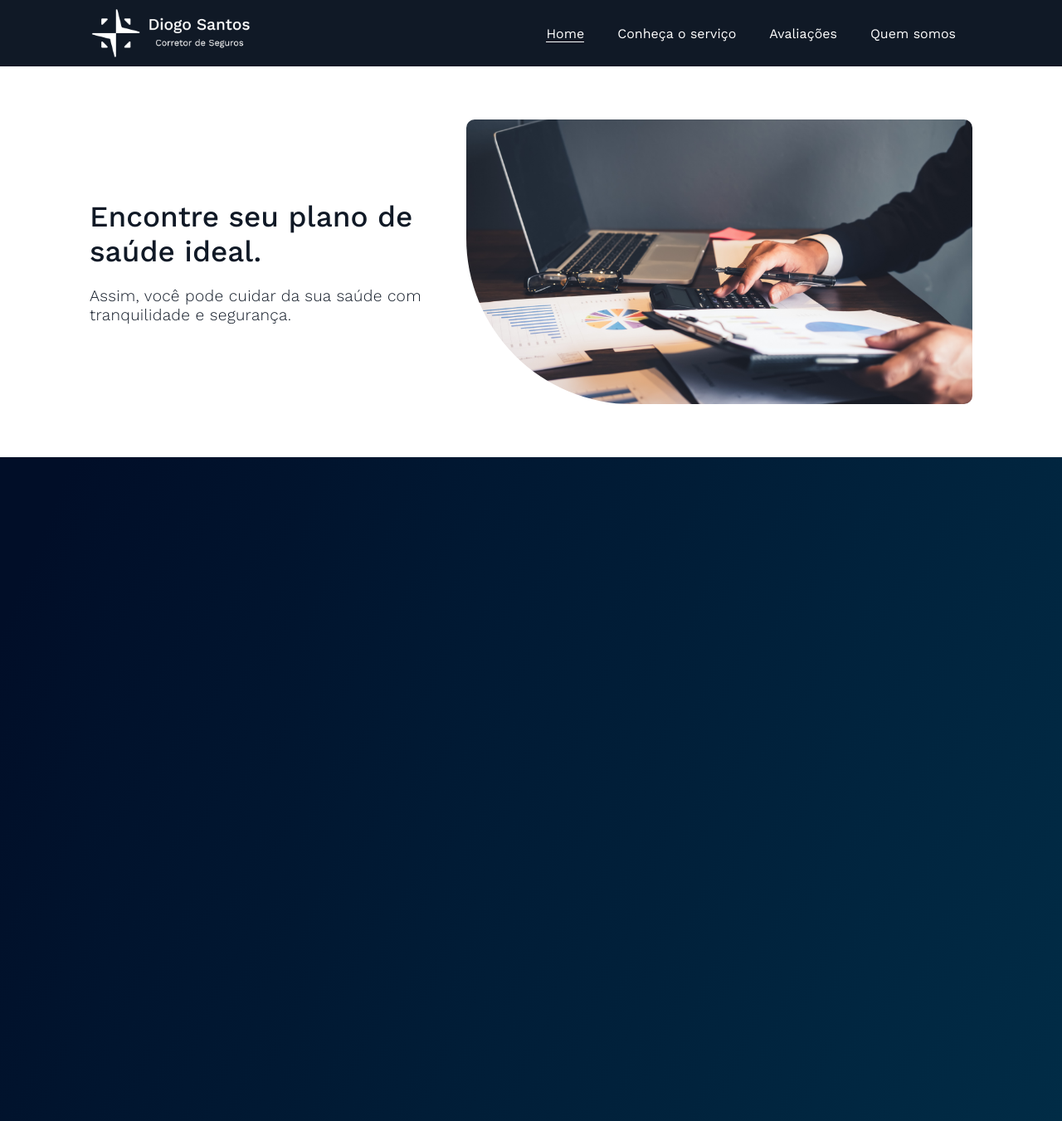
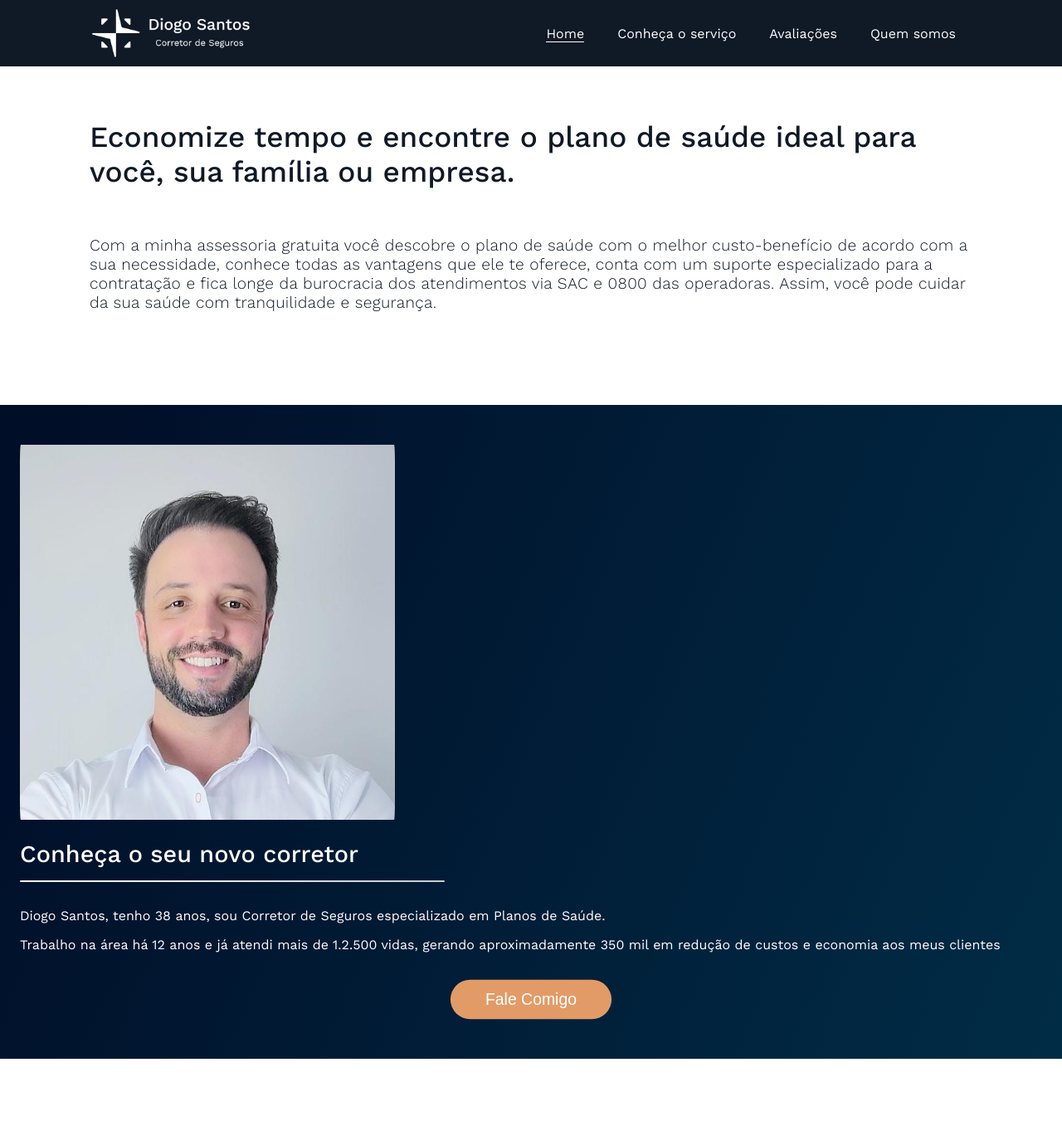
Before and after one commit to herbertcarnaubadesouza/LadingPageDiogo, a Next.js app: page / in a window 1280 px wide. Shown: the whole page at 83% size. After the commit the page ends 1276 px from the top, so only its background shows below. Built offline with nearby package versions, Linux system fonts and the light colour scheme.

Commit message:
feat: ajusting button

```diff
--- a/components/Banner/index.tsx
+++ b/components/Banner/index.tsx
@@ -4,12 +4,19 @@ export function Banner() {
   return (
     <section className={styles.container}>
       <div className={styles.content}>
-        <h2>Encontre seu plano de saúde ideal.</h2>
-        <span>
-          Assim, você pode cuidar da sua saúde com tranquilidade e segurança.
-        </span>
+        <h1>
+          Economize tempo e encontre o plano de saúde ideal para você, sua
+          família ou empresa.
+        </h1>
+        <h2>
+          Com a minha assessoria gratuita você descobre o plano de saúde com o
+          melhor custo-benefício de acordo com a sua necessidade, conhece todas
+          as vantagens que ele te oferece, conta com um suporte especializado
+          para a contratação e fica longe da burocracia dos atendimentos via SAC
+          e 0800 das operadoras. Assim, você pode cuidar da sua saúde com
+          tranquilidade e segurança.
+        </h2>
       </div>
-      <img className={styles.bannerImg} src="/images/banner.png"></img>
     </section>
   )
 }
--- a/components/Banner/styles.module.scss
+++ b/components/Banner/styles.module.scss
@@ -2,23 +2,24 @@
   padding-inline: 1.5rem;
   display: flex;
   flex-direction: column;
-  gap: 1.3rem;
-  margin-block: 4rem;
+  gap: 2rem;
+  margin-top: 4rem;
+  margin-bottom: 6rem;
 
   .content {
     display: flex;
     flex-direction: column;
-    gap: 1.3rem;
+    gap: 2.5rem;
   }
 
-  h2 {
+  h1 {
     font-weight: 500;
     font-size: 2.2rem;
     color: #101926;
     margin-block: 0px;
   }
 
-  span {
+  h2 {
     font-weight: 300;
     font-size: 1.2rem;
     letter-spacing: 0.015em;
--- a/components/Me/index.tsx
+++ b/components/Me/index.tsx
@@ -1,5 +1,39 @@
 import styles from './styles.module.scss'
 
 export function MobileHeader() {
-  return <section className={styles.container}></section>
+  return (
+    <section className={styles.container}>
+      <div className={styles.container}>
+        <img src="/images/Diogo.jpg" alt="Corretor de seguros" />
+        <div className={styles.aboutContent}>
+          <h2>Conheça o seu novo corretor</h2>
+          <span className={styles.divisor}></span>
+          <p style={{ marginTop: '3rem' }}>
+            Diogo Santos, tenho 38 anos, sou Corretor de Seguros especializado
+            em Planos de Saúde.
+          </p>
+          <p>
+            Trabalho na área há 12 anos e já atendi mais de 1.2.500 vidas,
+            gerando aproximadamente 350 mil em redução de custos e economia aos
+            meus clientes
+          </p>
+          {/* <ul className={styles.statsList}>
+            <li>
+              <p className={styles.statsTitle}>9875</p>
+              <p className={styles.statsText}>Satisfied Clients</p>
+            </li>
+            <li>
+              <p className={styles.statsTitle}>7894</p>
+              <p className={styles.statsText}>Project Lunched</p>
+            </li>
+            <li>
+              <p className={styles.statsTitle}>65</p>
+              <p className={styles.statsText}>Years Completed</p>
+            </li>
+          </ul> */}
+          <button>Fale Comigo</button>
+        </div>
+      </div>
+    </section>
+  )
 }
--- a/components/Me/styles.module.scss
+++ b/components/Me/styles.module.scss
@@ -1,4 +1,110 @@
 .container {
-  height: 100vh;
+  padding-block: 1.5rem;
   background: linear-gradient(113.03deg, #010e28 5.44%, #01304a 112.59%);
+  max-width: 1440px;
+  margin-inline: auto;
+  color: #fff;
+  position: relative;
+
+  img {
+    display: flex;
+    justify-content: center;
+    padding-inline: 1.5rem;
+    width: 100vw;
+    max-width: 500px;
+    object-fit: cover;
+    border-radius: 5%;
+  }
+
+  button {
+    margin-top: 2rem;
+    display: flex;
+    width: 100%;
+    justify-content: center;
+    max-width: 200px;
+    margin-inline: auto;
+    padding-inline: 1rem;
+    font-size: 20px;
+    padding-block: 0.8rem;
+    border-radius: 50px;
+    border: none;
+    background: #e29b66;
+    color: rgb(255, 255, 255);
+
+    animation: pulse 2s infinite;
+  }
 }
+
+.aboutContent {
+  padding-inline: 1.5rem;
+  position: relative;
+  h2 {
+    font-weight: 500;
+    font-size: 1.8rem;
+    margin-bottom: 15px;
+  }
+
+  span {
+    margin-bottom: 1rem;
+    &::before {
+      content: '';
+      position: absolute;
+      width: 40%;
+      height: 2px;
+      // top: 25%;
+      background-image: linear-gradient(
+        90deg,
+        hsl(0, 0%, 100%),
+        hsl(0, 0%, 80%)
+      );
+      border-radius: 10px;
+    }
+  }
+}
+
+.statsList {
+  padding-block: 1.7rem;
+  display: grid;
+  gap: 30px;
+  padding-inline: 10px;
+  li {
+    border-radius: 8px;
+    background: #fff;
+    text-align: center;
+    padding: 15px;
+    box-shadow: 0 5px 20px 1px hsla(220, 63%, 33%, 0.1);
+    list-style: none;
+  }
+}
+
+.statsTitle {
+  color: #101926;
+  font-size: 2.2rem;
+  font-weight: 600;
+  padding: 0px;
+  margin: 0px;
+}
+
+.statsText {
+  font-size: 1.1rem;
+  color: #101926;
+  padding: 0px;
+  margin: 0px;
+}
+
+@keyframes pulse {
+  0% {
+    transform: scale(0.95);
+    box-shadow: 0 0 0 0 rgba(0, 0, 0, 0.7);
+  }
+
+  70% {
+    transform: scale(1);
+    box-shadow: 0 0 0 10px rgba(0, 0, 0, 0);
+  }
+
+  100% {
+    transform: scale(0.95);
+    box-shadow: 0 0 0 0 rgba(0, 0, 0, 0);
+  }
+}
```
Also changed, not shown: public/images/Diogo.jpg (added).
